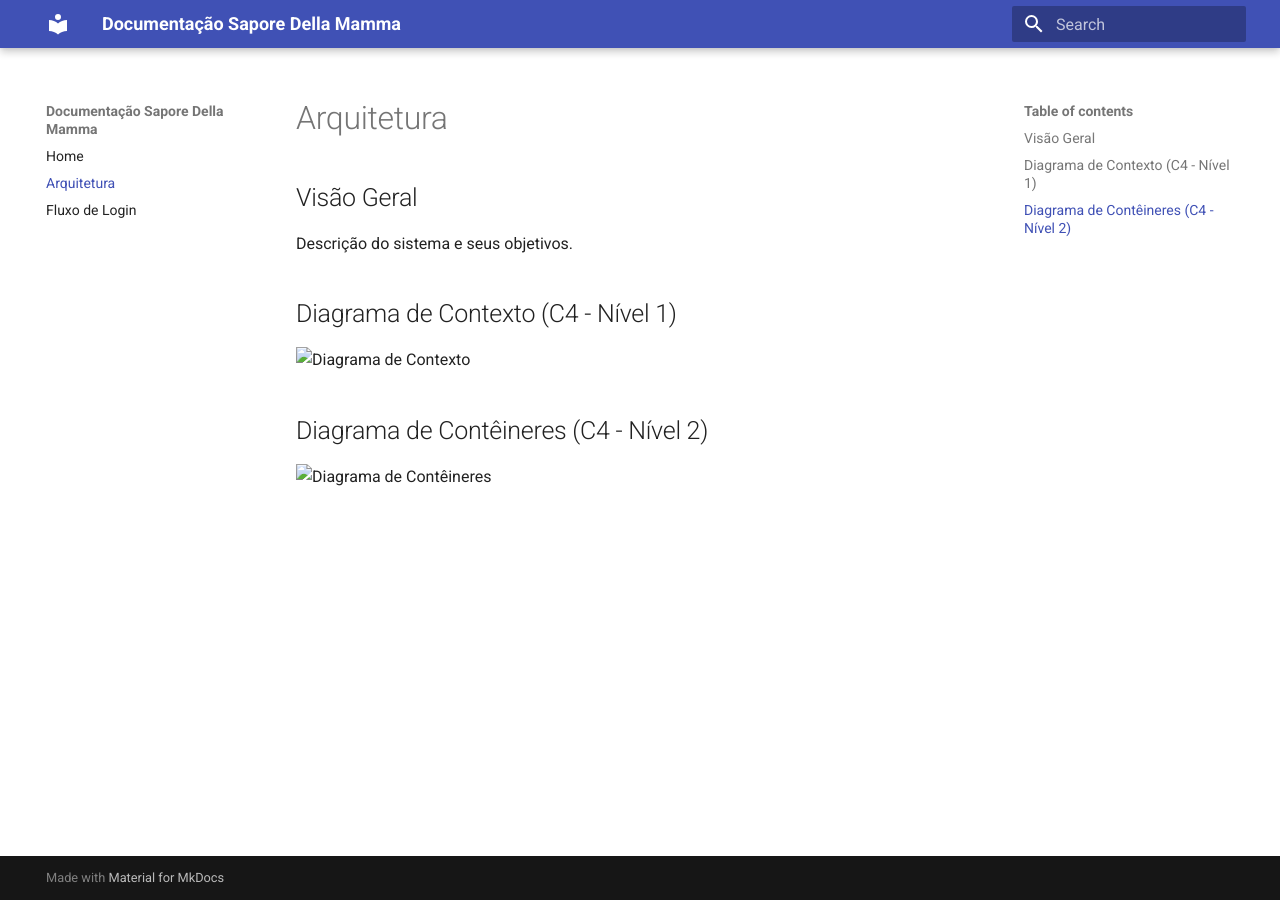
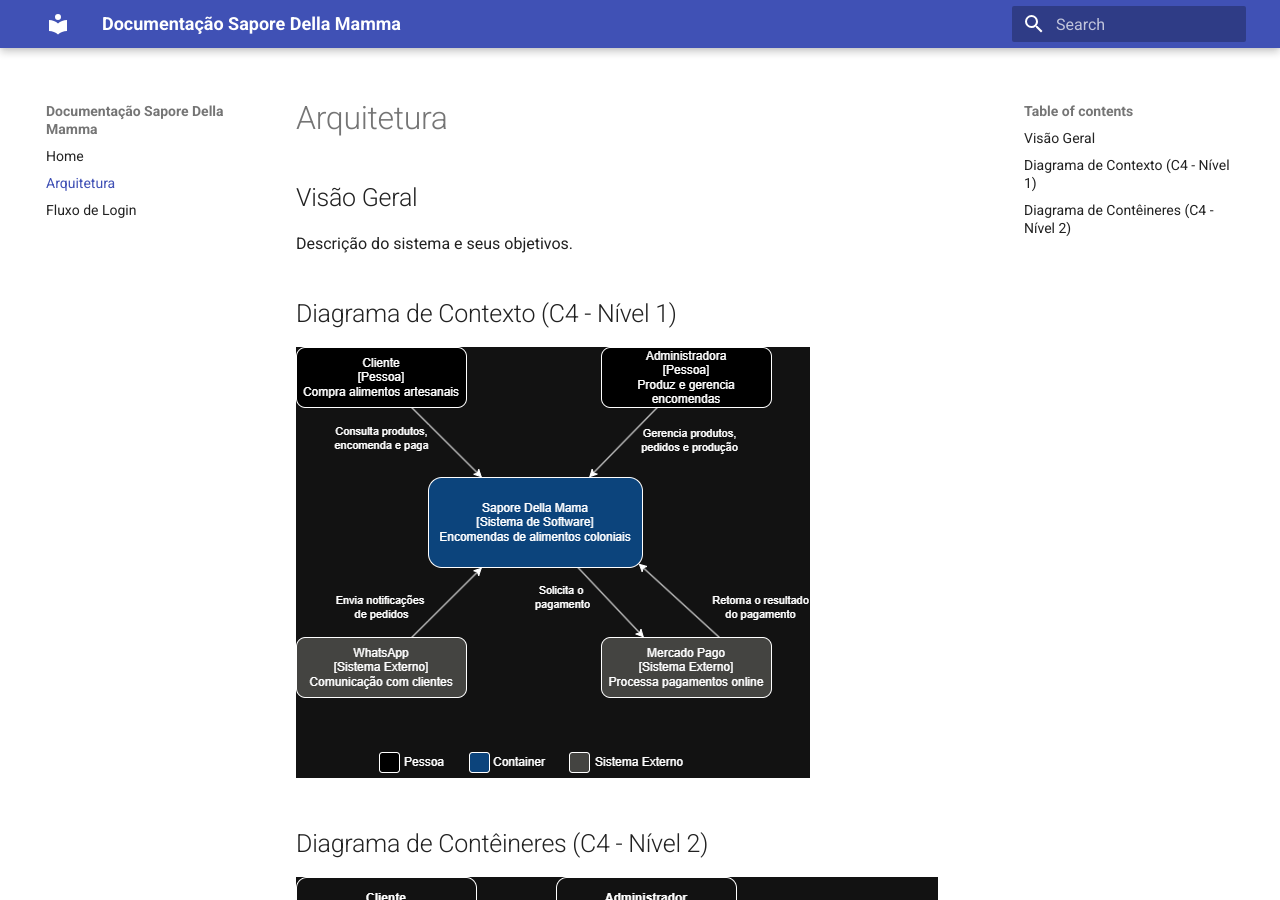
Before and after one commit to DanielWerle/Sapore-Della-Mamma-Doc, an MkDocs documentation site: the page built from docs/arquitetura.md, in a window 1280 px wide and 900 px high. Built offline with MkDocs 1.6.1 and Material for MkDocs 9.7.7, drawn with Linux system fonts in a browser that asks for light colours.

Commit message:
Atualização 3

```diff
--- a/docs/arquitetura.md
+++ b/docs/arquitetura.md
@@ -4,7 +4,7 @@
 Descrição do sistema e seus objetivos.
 
 ## Diagrama de Contexto (C4 - Nível 1)
-![Diagrama de Contexto](../img/NivelUm.png)
+![Diagrama de Contexto](img/NivelUm.png)
 
 ## Diagrama de Contêineres (C4 - Nível 2)
-![Diagrama de Contêineres](../img/NivelDois.png)
+![Diagrama de Contêineres](img/NivelDois.png)
```
Also changed, not shown: docs/fluxoDeLogin.md (+1 -0 lines), docs/img/NivelDois.png (renamed from img/NivelDois.png), docs/img/NivelUm.png (renamed from img/NivelUm.png).
